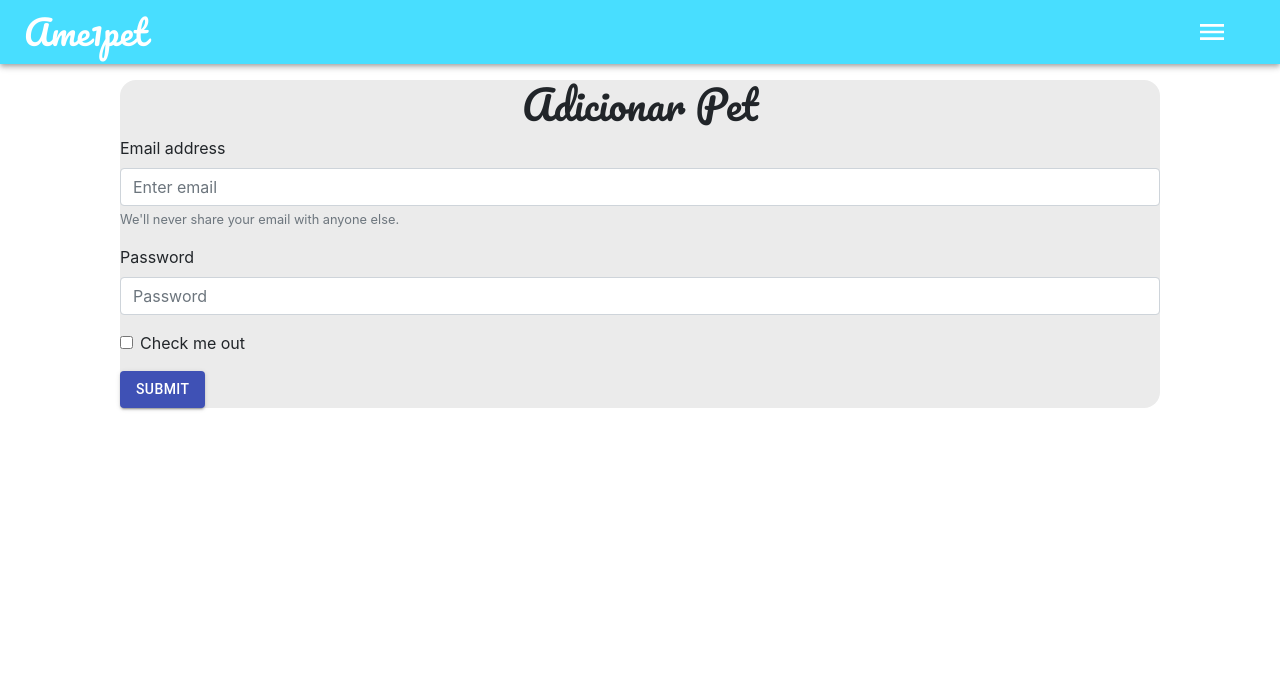
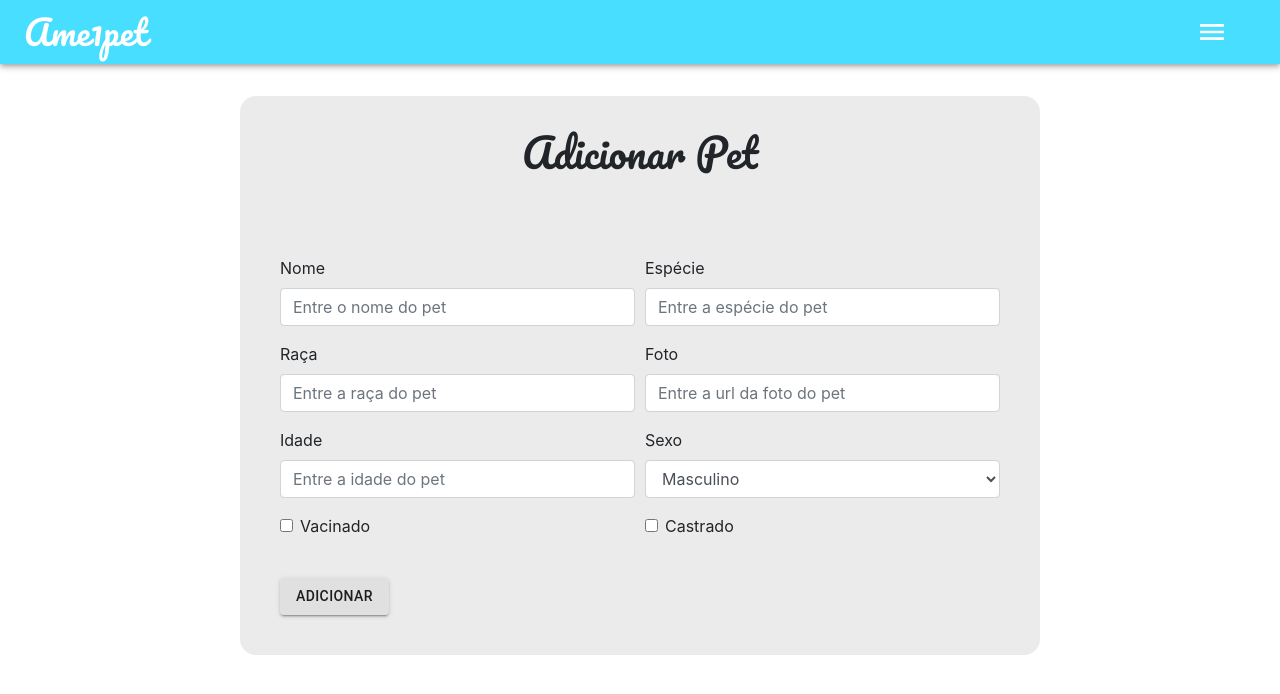
Before and after one commit to ariannmichael/ame1pet, a React (Create React App) app in the folder frontend/: page /add in a window 1280 px wide. Shown: the top 694 px of the page. Built offline with nearby package versions, Linux system fonts and the light colour scheme.

Commit message:
Form structure

```diff
--- a/frontend/src/components/pages/AddPet.tsx
+++ b/frontend/src/components/pages/AddPet.tsx
@@ -1,20 +1,24 @@
 import React from "react";
 import { Button, makeStyles, Theme } from "@material-ui/core";
-import { Form } from "react-bootstrap";
+import { Col, Form } from "react-bootstrap";
 
 const useStyles = makeStyles((theme: Theme) => ({
     root: {
-        marginTop: theme.spacing(2),
-        marginRight: theme.spacing(15),
-        marginLeft: theme.spacing(15),
+        marginTop: theme.spacing(4),
+        marginRight: theme.spacing(30),
+        marginLeft: theme.spacing(30),
         borderRadius: '1rem',
         backgroundColor: '#EBEBEB'
     },
     title: {
+        padding: theme.spacing(4),
         fontSize: '1.5rem',
         textAlign: 'center',
         fontFamily: '"Pacifico", cursive'
     },
+    form: {
+        padding: theme.spacing(5),
+    }
 }))
 
 const AddPet:React.FC = () => {
@@ -25,25 +29,59 @@ const AddPet:React.FC = () => {
             <div className={classes.title}>
                 <h1>Adicionar Pet</h1>
             </div>
-            <div className="">
+            <div className={classes.form}>
                 <Form>
-                    <Form.Group controlId="formBasicEmail">
-                        <Form.Label>Email address</Form.Label>
-                        <Form.Control type="email" placeholder="Enter email" />
-                        <Form.Text className="text-muted">
-                        We'll never share your email with anyone else.
-                        </Form.Text>
-                    </Form.Group>
+                    <Form.Row>
+                        <Form.Group as={Col} controlId="formName">
+                        <Form.Label>Nome</Form.Label>
+                        <Form.Control type="text" placeholder="Entre o nome do pet" />
+                        </Form.Group>
 
-                    <Form.Group controlId="formBasicPassword">
-                        <Form.Label>Password</Form.Label>
-                        <Form.Control type="password" placeholder="Password" />
-                    </Form.Group>
-                    <Form.Group controlId="formBasicCheckbox">
-                        <Form.Check type="checkbox" label="Check me out" />
-                    </Form.Group>
-                    <Button variant="contained" color="primary" type="submit">
-                        Submit
+                        <Form.Group as={Col} controlId="formSpecie">
+                        <Form.Label>Espécie</Form.Label>
+                        <Form.Control type="text" placeholder="Entre a espécie do pet" />
+                        </Form.Group>
+                    </Form.Row>
+
+                    <Form.Row>
+                        <Form.Group as={Col} controlId="formBreed">
+                        <Form.Label>Raça</Form.Label>
+                        <Form.Control type="text" placeholder="Entre a raça do pet" />
+                        </Form.Group>
+
+                        <Form.Group as={Col} controlId="formPhoto">
+                        <Form.Label>Foto</Form.Label>
+                        <Form.Control type="text" placeholder="Entre a url da foto do pet" />
+                        </Form.Group>
+                    </Form.Row>
+
+                    <Form.Row>
+                        <Form.Group as={Col} controlId="formAge">
+                        <Form.Label>Idade</Form.Label>
+                        <Form.Control type="text" placeholder="Entre a idade do pet"/>
+                        </Form.Group>
+
+                        <Form.Group as={Col} controlId="formSex">
+                        <Form.Label>Sexo</Form.Label>
+                        <Form.Control as="select">
+                            <option>Masculino</option>
+                            <option>Feminino</option>
+                        </Form.Control>
+                        </Form.Group>
+                    </Form.Row>
+
+                    <Form.Row>
+                        <Form.Group as={Col} id="formVaccinated">
+                            <Form.Check type="checkbox" label="Vacinado" />
+                        </Form.Group>
+                        <Form.Group as={Col} id="formCastrated">
+                            <Form.Check type="checkbox" label="Castrado" />
+                        </Form.Group>
+                    </Form.Row>
+
+                    <br/>
+                    <Button variant="contained" type="submit">
+                        Adicionar
                     </Button>
                 </Form>
             </div>
--- a/frontend/src/components/pages/Pet.tsx
+++ b/frontend/src/components/pages/Pet.tsx
@@ -97,7 +97,7 @@ const Pet:React.FC = () => {
                             <h2>Sexo: {pet.sex}</h2>
                             <h2>Idade: {pet.age}</h2>
                             <h2>Vacinado: {pet.vaccinated ? "Sim" : "Não"}</h2>
-                            <h2>Castrado: {pet.age ? "Sim" : "Não"}</h2>
+                            <h2>Castrado: {pet.castrated ? "Sim" : "Não"}</h2>
                             <Button onClick={() => handleAdoption(pet.id)} variant="contained">
                                 Adotar
                             </Button>
```
